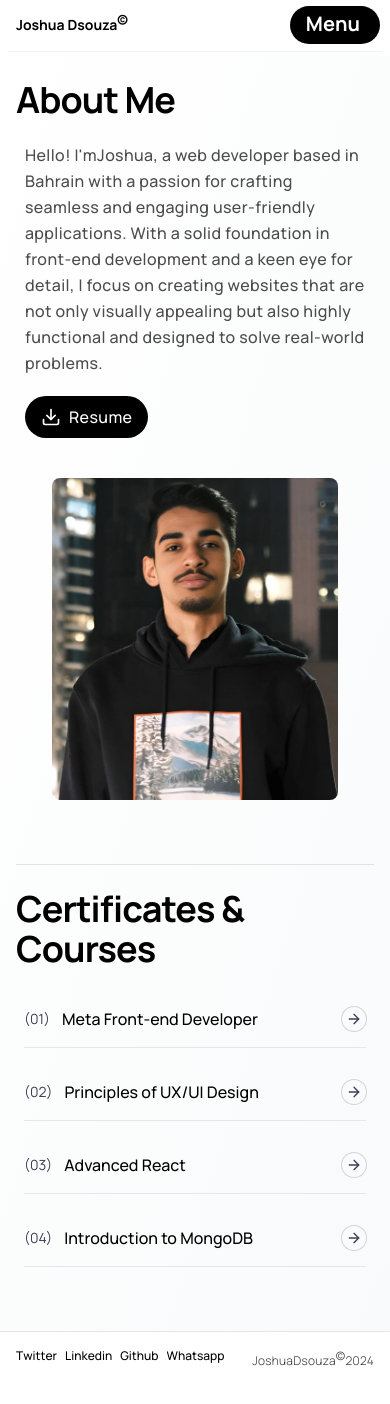
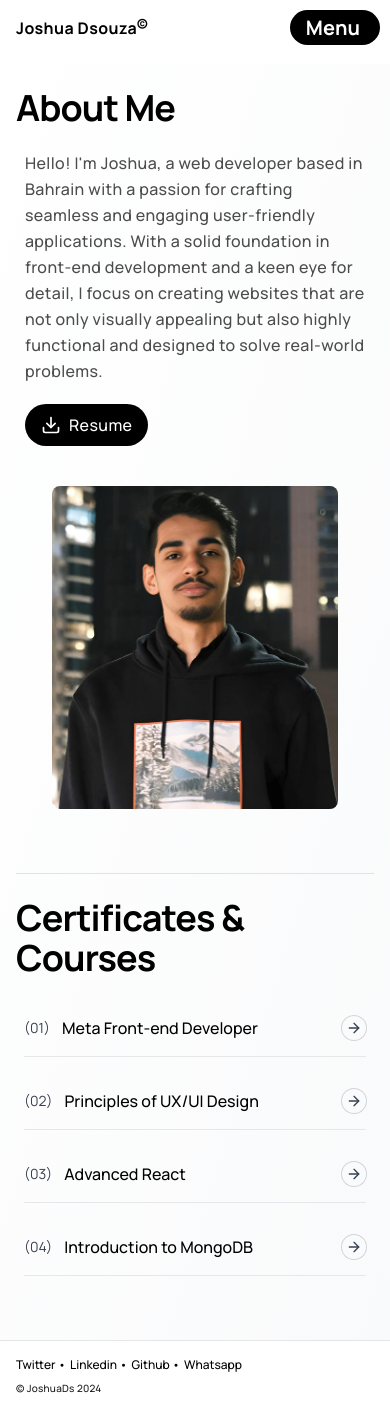
Before and after one commit to joshuadsouza500/portfolio, a Next.js app: page /about in a window 390 px wide. Before the commit the page ends 1381 px from the top, so only its background shows below. Built offline with nearby package versions, Linux system fonts and the light colour scheme.

Commit message:
fixed mobile bugs for  version 2

```diff
--- a/app/about/page.tsx
+++ b/app/about/page.tsx
@@ -100,13 +100,13 @@ export default function About() {
 
           {/* Image for smaller screens */}
 
-          <div className="col-span-2 w-[95%] space-y-4 font-medium tracking-wide max-md:mx-auto max-md:pb-2 max-md:leading-relaxed lg:w-[70%] xl:w-[80%] xl:text-lg 2xl:text-xl">
+          <div className="col-span-2 w-[95%] space-y-4 text-balance font-medium tracking-wide max-md:mx-auto max-md:pb-2 max-md:leading-relaxed lg:w-[70%] xl:w-[80%] xl:text-lg 2xl:text-xl">
             <MotionP
               className="pb-1 text-backgroundb/70"
               variants={childVariants}
               transition={{ delay: 1, duration: 1 }}
             >
-              Hello! {`I'm`}Joshua, a web developer based in Bahrain with a
+              Hello! {`I'm`} Joshua, a web developer based in Bahrain with a
               passion for crafting seamless and engaging user-friendly
               applications. With a solid foundation in front-end development and
               a keen eye for detail, I focus on creating websites that are not
--- a/app/components/sections/CTA.tsx
+++ b/app/components/sections/CTA.tsx
@@ -10,7 +10,7 @@ function CTA() {
   return (
     <div
       id="CTA"
-      className="relative mx-auto flex h-auto flex-col justify-center bg-backgroundw px-4 pt-6 max-lg:pb-4 sm:pt-12 md:max-w-5xl md:px-6 md:pt-16 lg:pb-6 xl:max-w-6xl 2xl:h-[55vh] 2xl:max-w-8xl 2xl:pb-2"
+      className="relative mx-auto flex h-auto flex-col justify-center bg-backgroundw px-4 pt-16 max-lg:pb-4 md:max-w-5xl md:px-6 lg:pb-6 xl:max-w-6xl 2xl:h-[55vh] 2xl:max-w-8xl 2xl:pb-2"
     >
       <div className="cursor-pointer">
         {" "}
--- a/app/components/sections/WorksStickyScroll.tsx
+++ b/app/components/sections/WorksStickyScroll.tsx
@@ -67,7 +67,7 @@ const features = [
 
 const WorksStickyScroll = () => {
   return (
-    <section id="Works" className="relative bg-backgroundb px-1">
+    <section id="Works" className="relative bg-backgroundb px-1 max-md:pb-6">
       <div className="absolute inset-0 bg-black bg-[url('/noise-light.png')] opacity-15" />
       <Bounded className="px-2 py-8 md:mb-8 md:py-4 lg:py-8 xl:py-14 2xl:mb-0">
         <div className="grid h-fit w-full grid-cols-1 gap-2 lg:gap-6 xl:w-[90%]">
--- a/app/components/svgs/Icons.jsx
+++ b/app/components/svgs/Icons.jsx
@@ -201,7 +201,7 @@ export const MongoIcon = ({ height, width }) => (
 export const PrismaIcon = ({ height, width }) => (
   <svg viewBox="0 0 128 128" height={height} width={width}>
     <path
-      fill="grey"
+      fill="ivory"
       d="M66.457.014a6.308 6.308 0 0 0-5.812 3.028l-47.87 78.072a6.379 6.379 0 0 0 .048 6.748l23.568 37.186a6.387 6.387 0 0 0 7.22 2.683l68.012-20.407a6.37 6.37 0 0 0 3.96-8.765l-43.72-94.85A6.298 6.298 0 0 0 66.46.014Zm1.795 23.95a2.348 2.348 0 0 1 2.448 1.433l30.16 69.784a2.39 2.39 0 0 1-1.512 3.241l-46.996 14.024a2.39 2.39 0 0 1-3.024-2.76l16.83-83.812a2.353 2.353 0 0 1 2.099-1.91z"
     />
   </svg>
--- a/app/components/ui/Footer.tsx
+++ b/app/components/ui/Footer.tsx
@@ -6,14 +6,41 @@ import { TextFlip } from "../magicui/TextFlip";
 export const Footer = () => {
   return (
     <footer
-      className="mx-auto border-t border-black/10 bg-backgroundw lg:pt-1"
+      className="pt-` mx-auto border-t border-black/10 bg-backgroundw max-md:pb-1"
       aria-label="footer"
     >
       <div className="mx-auto flex items-center justify-between px-4 pb-1 pt-2 lg:pb-1 xl:max-w-6xl 2xl:max-w-8xl">
-        <div className="grid cursor-pointer grid-flow-col gap-4">
+        <div className="w-full items-center justify-between md:flex">
+          {/**Mobile footer */}
           <ul
             tabIndex={0}
-            className="flex flex-row gap-2 py-2 text-sm text-black/100 lg:gap-4 lg:text-lg"
+            className="flex flex-row gap-1 py-2 text-xs font-medium text-black/100 md:hidden"
+          >
+            <li>
+              <Link href="https://x.com/jdscodes04" target="_blank">
+                Twitter •
+              </Link>
+            </li>
+            <li>
+              <Link href="https://www.Linkedin.com/" target="_blank">
+                Linkedin •
+              </Link>
+            </li>
+            <li>
+              <Link href="https://github.com/joshuadsouza500/" target="_blank">
+                Github •
+              </Link>
+            </li>
+            <li>
+              <Link href={`https://wa.me/97336158093`} target="_blank">
+                Whatsapp
+              </Link>
+            </li>
+          </ul>
+          {/**Md: footer */}
+          <ul
+            tabIndex={0}
+            className="hidden flex-row gap-2 py-2 text-sm text-black/100 md:flex lg:gap-4 lg:text-lg"
           >
             <li>
               <Link href="https://x.com/jdscodes04" target="_blank">
@@ -44,9 +71,12 @@ export const Footer = () => {
               </Link>
             </li>
           </ul>
-        </div>
-        <h6 className="text-xs font-light tracking-wide text-black/80 md:text-sm">
-          JoshuaDsouza
+
+          <h6 className="text-[10px] font-medium tracking-wide text-backgroundb/90 md:hidden">
+            &copy; JoshuaDs 2024
+          </h6>
+          <h6 className="hidden text-sm font-medium tracking-wide text-backgroundb/90 md:block">
+            JoshuaDs
             <span
               className="text-xs md:text-xs"
               style={{ verticalAlign: "super" }}
@@ -55,6 +85,7 @@ export const Footer = () => {
             </span>
             2024
           </h6>
+        </div>
       </div>
     </footer>
   );
--- a/app/components/ui/MotionText.tsx
+++ b/app/components/ui/MotionText.tsx
@@ -107,7 +107,7 @@ export default function AnimatedText({
       {text.split(" ").map((word, index) => (
         <span
           key={index}
-          className="mr-1 inline-block overflow-hidden leading-tight"
+          className="mr-1 inline-block overflow-hidden leading-tight lg:px-[2px]"
         >
           <MotionSpan
             className="inline-block text-left"
--- a/app/components/ui/NavBar.tsx
+++ b/app/components/ui/NavBar.tsx
@@ -16,14 +16,14 @@ import { usePathname } from "next/navigation";
 const menu = {
   open: {
     width: "250px",
-    height: "320px",
+    height: "340px",
     top: "2px",
     right: "2px",
     transition: { duration: 0.75, type: "tween", ease: [0.76, 0, 0.24, 1] },
   },
   closed: {
     width: "90px",
-    height: "38px",
+    height: "35px",
     top: "2px",
     right: "2px",
     transition: {
@@ -71,15 +71,15 @@ export default function NavBar() {
       {/*Big screen nav*/}
 
       <MotionNav
-        className="inset-x-0 top-0 z-20 mx-auto px-2 py-1 text-white backdrop-blur-sm max-md:sticky 2xl:py-2"
+        className="inset-x-0 top-0 z-20 mx-auto px-2 py-2 text-white backdrop-blur-sm max-md:sticky 2xl:py-2"
         transition={{ duration: 0.8, ease: easeInOut }}
       >
-        <div className="relative mx-auto flex max-w-5xl items-center justify-between gap-4 border-b border-backgroundb/5 py-2 max-md:pb-4 md:px-1 xl:max-w-6xl 2xl:max-w-[1600px]">
+        <div className="relative mx-auto flex max-w-5xl items-center justify-between gap-4 border-backgroundb/5 py-2 max-md:pb-4 sm:border-b md:px-1 xl:max-w-6xl 2xl:max-w-[1600px]">
           <Link
             href={"/"}
             className="flex flex-col justify-center pl-2 text-center"
           >
-            <h6 className="text-sm font-bold text-black md:text-base">
+            <h6 className="text-base font-bold text-black max-md:-tracking-tight">
               Joshua Dsouza
               <span
                 className="text-xs md:text-xs"
@@ -113,9 +113,9 @@ export default function NavBar() {
                     duration: 0.6,
                     ease: "easeIn",
                   }}
-                  className="pt-14 text-white sm:pt-20"
+                  className="pt-16 text-white sm:pt-20"
                 >
-                  <MotionUl className="ml-3 space-y-1 text-left text-3xl font-medium">
+                  <MotionUl className="ml-4 space-y-1 text-left text-3xl font-medium">
                     <li className="">
                       <Link href={"/"}>Home</Link>
                     </li>
@@ -140,7 +140,7 @@ export default function NavBar() {
                   }}
                   className="mx-1 pt-6 text-white/80"
                 >
-                  <ul className="ml-2 grid cursor-pointer grid-cols-2 gap-1 text-left">
+                  <ul className="ml-4 grid cursor-pointer grid-cols-2 gap-1 text-left">
                     <Link
                       className="hover:scale-[.98]"
                       target="_blank"
```
Also changed, not shown: app/components/sections/Hero.tsx (+5 -5 lines), app/components/sections/Service.tsx (+6 -18 lines), app/components/sections/ToolBox.tsx (+5 -5 lines), app/page.tsx (+9 -0 lines), public/Logo.svg, public/github.svg (deleted). Lines whose indentation alone changed are shown as unchanged.
